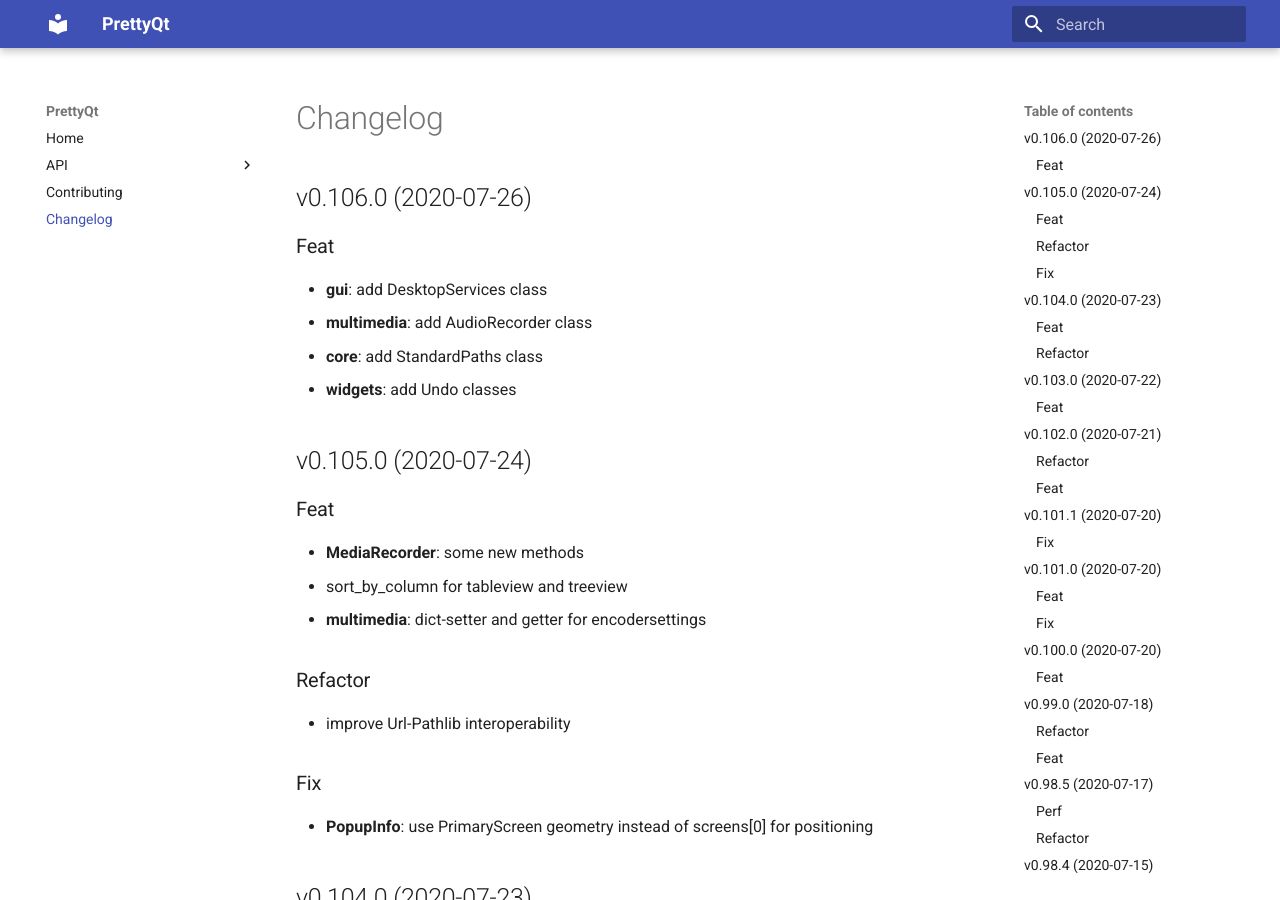
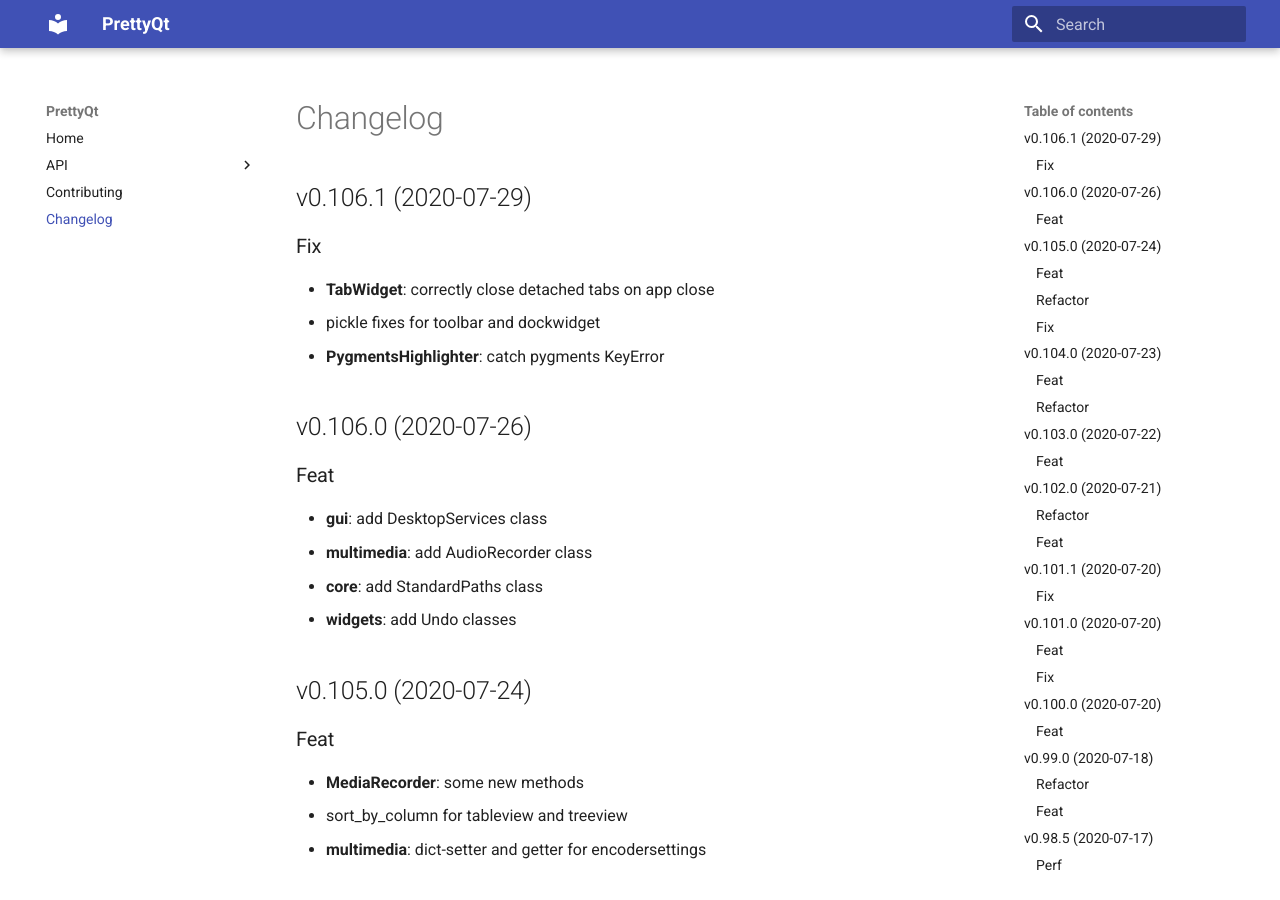
Before and after one commit to phil65/PrettyQt, an MkDocs documentation site: the page built from docs/changelog.md, in a window 1280 px wide and 900 px high. Built offline with MkDocs 1.6.1 and Material for MkDocs 9.7.7, drawn with Linux system fonts in a browser that asks for light colours.

Commit message:
bump: version 0.106.0 → 0.106.1

```diff
--- a/docs/changelog.md
+++ b/docs/changelog.md
@@ -1,3 +1,11 @@
+## v0.106.1 (2020-07-29)
+
+### Fix
+
+- **TabWidget**: correctly close detached tabs on app close
+- pickle fixes for toolbar and dockwidget
+- **PygmentsHighlighter**: catch pygments KeyError
+
 ## v0.106.0 (2020-07-26)
 
 ### Feat
--- a/prettyqt/__init__.py
+++ b/prettyqt/__init__.py
@@ -4,7 +4,7 @@
 
 __author__ = """Philipp Temminghoff"""
 __email__ = "phil65@kodi.tv"
-__version__ = "0.106.0"
+__version__ = "0.106.1"
 
 
 __all__ = [
--- a/pyproject.toml
+++ b/pyproject.toml
@@ -1,6 +1,6 @@
 [tool.poetry]
 name = "PrettyQt"
-version = "0.106.0"
+version = "0.106.1"
 description = "A pythonic layer on top of qtpy"
 readme = 'docs/index.md'
 repository = "https://github.com/phil65/prettyqt"
@@ -124,7 +124,7 @@
 '''
 [tool.commitizen]
 name = "cz_conventional_commits"
-version = "0.106.0"
+version = "0.106.1"
 tag_format = "v$version"
 version_files = [
     "prettyqt/__init__.py:__version__",
--- a/setup.py
+++ b/setup.py
@@ -40,6 +40,6 @@
     packages=find_packages(),
     test_suite="tests",
     url="https://github.com/phil65/prettyqt",
-    version="0.106.0",
+    version="0.106.1",
     zip_safe=False,
 )
```
Also changed, not shown: CHANGELOG.md (+8 -0 lines).
